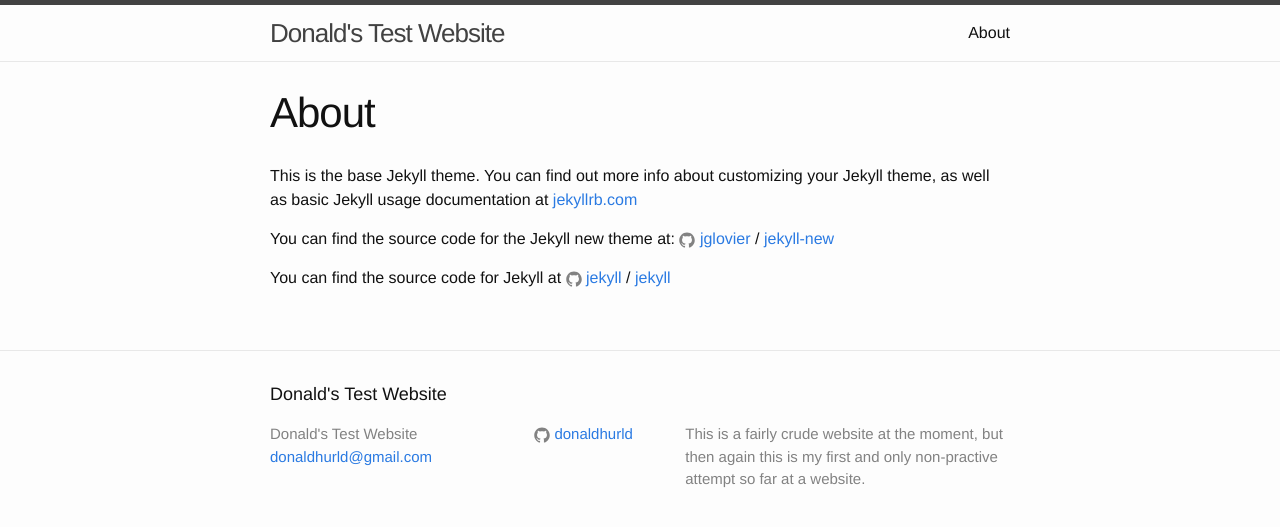
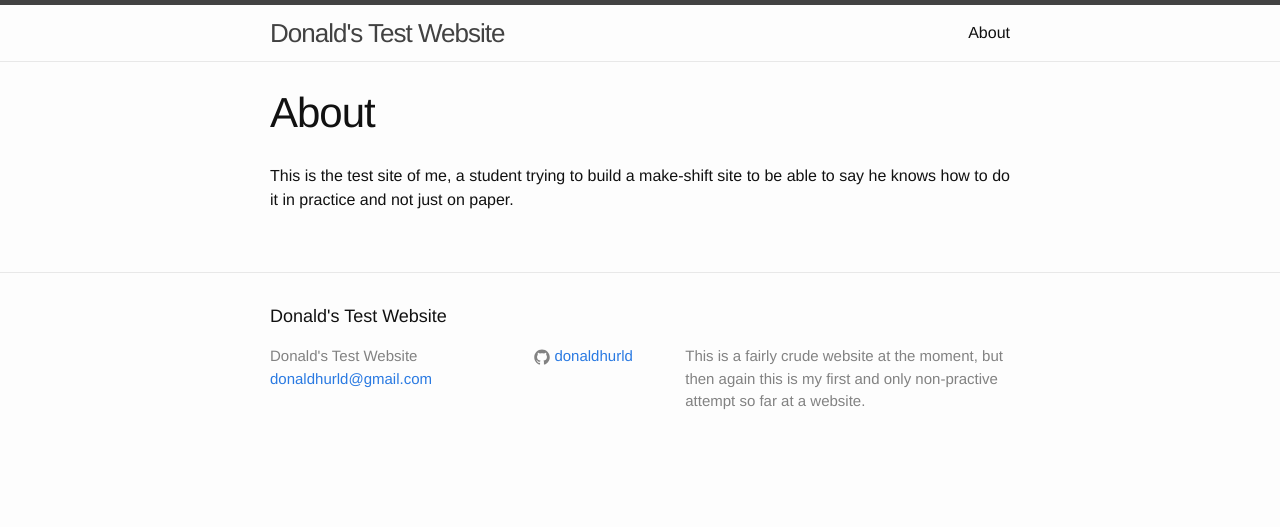
Before and after one commit to donaldhurld/donaldhurld.github.io, a Jekyll site: the page built from about.md, in a window 1280 px wide. Shown: the top 527 px of the page. Built offline with Jekyll 4.4.1, drawn with Linux system fonts in a browser that asks for light colours.

Commit message:
About V1
Updated about info

```diff
--- a/about.md
+++ b/about.md
@@ -4,12 +4,4 @@ title: About
 permalink: /about/
 ---
 
-This is the base Jekyll theme. You can find out more info about customizing your Jekyll theme, as well as basic Jekyll usage documentation at [jekyllrb.com](http://jekyllrb.com/)
-
-You can find the source code for the Jekyll new theme at:
-{% include icon-github.html username="jglovier" %} /
-[jekyll-new](https://github.com/jglovier/jekyll-new)
-
-You can find the source code for Jekyll at
-{% include icon-github.html username="jekyll" %} /
-[jekyll](https://github.com/jekyll/jekyll)
+This is the test site of me, a student trying to build a make-shift site to be able to say he knows how to do it in practice and not just on paper.
```
